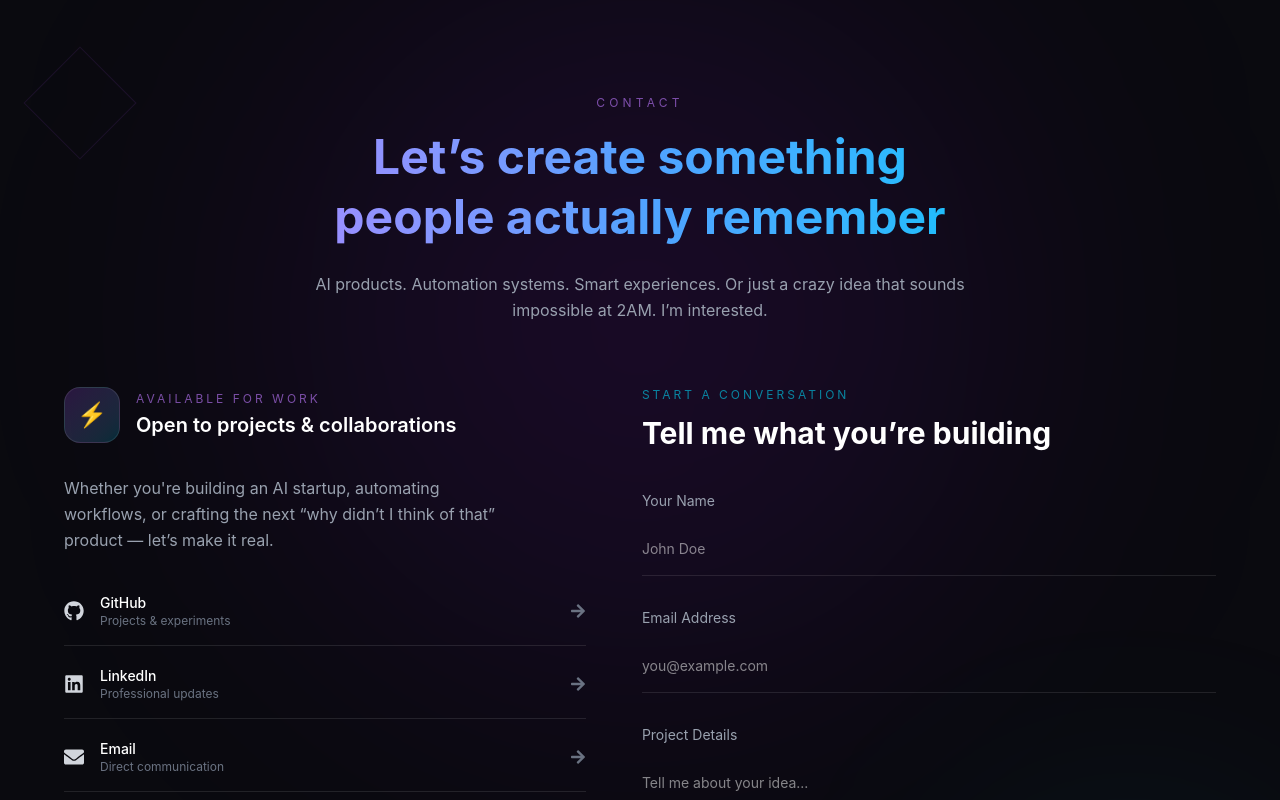
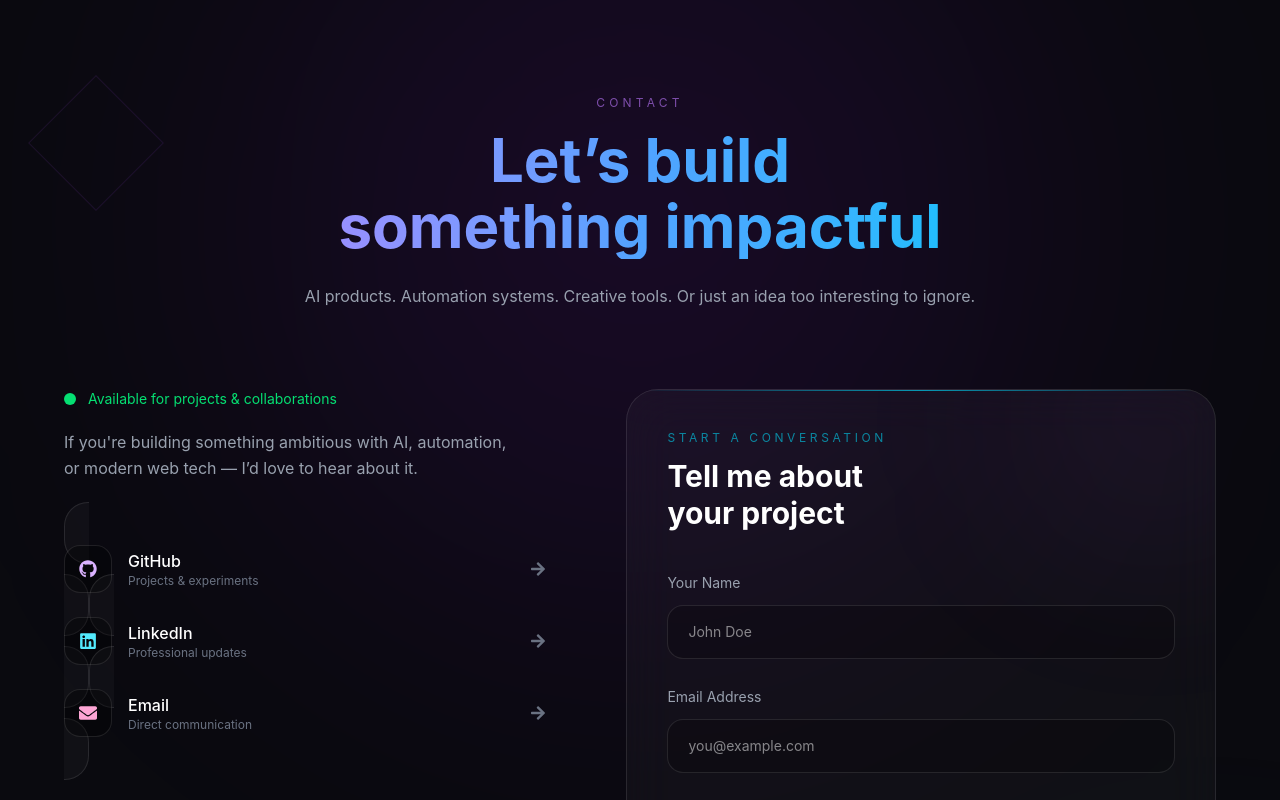
Before and after one commit to Himanshu110109/portfolio, a React (Vite) app: page / in a window 1280 px wide. Shown: the part 4300-5100 px from the top of the page. Built offline with nearby package versions, Linux system fonts and the light colour scheme.

Commit message:
Update Contact.jsx

```diff
--- a/src/components/Contact.jsx
+++ b/src/components/Contact.jsx
@@ -37,90 +37,89 @@ export default function Contact() {
     >
       {/* BACKGROUND */}
       <div className="absolute inset-0 pointer-events-none">
-        <div className="absolute top-0 left-1/2 -translate-x-1/2 w-[700px] h-[700px] bg-purple-600/10 blur-[140px] rounded-full" />
+        <div className="absolute top-[-120px] left-1/2 -translate-x-1/2 w-[750px] h-[750px] bg-purple-600/10 blur-[160px] rounded-full" />
 
-        <div className="absolute bottom-0 right-0 w-[300px] h-[300px] bg-cyan-500/10 blur-[120px] rounded-full" />
+        <div className="absolute bottom-[-100px] right-[-100px] w-[350px] h-[350px] bg-cyan-500/10 blur-[130px] rounded-full" />
 
-        <div className="absolute top-24 left-10 w-20 h-20 border border-purple-500/10 rotate-45" />
+        <div className="absolute top-32 left-12 w-24 h-24 border border-purple-500/10 rotate-45" />
 
-        <div className="absolute bottom-20 left-1/3 w-28 h-28 border border-cyan-400/10 rounded-full" />
+        <div className="absolute bottom-24 left-1/3 w-32 h-32 border border-cyan-400/10 rounded-full" />
       </div>
 
       <div className="max-w-6xl mx-auto relative z-10">
-        {/* HEADER */}
+
+        {/* TOP HEADING */}
         <motion.div
           initial={{ opacity: 0, y: 30 }}
           whileInView={{ opacity: 1, y: 0 }}
           transition={{ duration: 0.7 }}
-          className="text-center mb-16"
+          className="text-center mb-20"
         >
           <p className="text-xs uppercase tracking-[0.35em] text-purple-400/60 mb-4">
             CONTACT
           </p>
 
-          <h2 className="text-3xl sm:text-4xl md:text-5xl font-bold gradient-text leading-tight">
-            Let’s create something
+          <h2 className="text-4xl sm:text-5xl md:text-6xl font-bold leading-[1.1] gradient-text">
+            Let’s build
             <br />
-            people actually remember
+            something impactful
           </h2>
 
           <p className="max-w-2xl mx-auto text-gray-400 text-sm sm:text-base mt-6 leading-relaxed">
-            AI products. Automation systems. Smart experiences.
-            Or just a crazy idea that sounds impossible at 2AM.
-            I’m interested.
+            AI products. Automation systems. Creative tools.
+            Or just an idea too interesting to ignore.
           </p>
         </motion.div>
 
         {/* MAIN GRID */}
-        <div className="grid lg:grid-cols-[1fr_1.1fr] gap-14 items-start">
+        <div className="grid lg:grid-cols-[0.9fr_1.1fr] gap-12 lg:gap-20 items-start">
 
-          {/* LEFT SIDE */}
+          {/* LEFT */}
           <motion.div
             initial={{ opacity: 0, x: -40 }}
             whileInView={{ opacity: 1, x: 0 }}
             transition={{ duration: 0.7 }}
             className="relative"
           >
+            {/* STATUS */}
             <div className="mb-10">
-              <div className="flex items-center gap-4 mb-8">
-                <div className="w-14 h-14 rounded-2xl bg-gradient-to-br from-purple-500/20 to-cyan-500/20 border border-white/10 flex items-center justify-center text-2xl">
-                  ⚡
+              <div className="flex items-center gap-3 mb-5">
+                <div className="relative flex h-3 w-3">
+                  <span className="animate-ping absolute inline-flex h-full w-full rounded-full bg-green-400 opacity-75" />
+                  <span className="relative inline-flex rounded-full h-3 w-3 bg-green-400" />
                 </div>
 
-                <div>
-                  <p className="text-xs uppercase tracking-[0.25em] text-purple-400/60 mb-1">
-                    AVAILABLE FOR WORK
+                <p className="text-sm text-green-400">
+                  Available for projects & collaborations
                 </p>
-
-                  <h3 className="text-xl font-semibold text-white">
-                    Open to projects & collaborations
-                  </h3>
-                </div>
               </div>
 
               <p className="text-gray-400 leading-relaxed text-sm sm:text-base max-w-md">
-                Whether you're building an AI startup, automating workflows,
-                or crafting the next “why didn’t I think of that” product —
-                let’s make it real.
+                If you're building something ambitious with AI,
+                automation, or modern web tech —
+                I’d love to hear about it.
               </p>
             </div>
 
-            {/* SOCIALS */}
+            {/* SOCIAL STACK */}
             <div className="space-y-5">
 
               <a
                 href="https://github.com/Himanshu110109"
                 target="_blank"
                 rel="noreferrer"
-                className="group flex items-center justify-between border-b border-white/10 pb-4 hover:border-purple-500/40 transition-all duration-300"
+                className="group relative overflow-hidden rounded-3xl border border-white/10 bg-white/[0.03] backdrop-blur-md px-6 py-5 hover:border-purple-500/40 transition-all duration-300"
               >
+                <div className="absolute inset-0 bg-gradient-to-r from-purple-500/0 via-purple-500/5 to-cyan-500/0 opacity-0 group-hover:opacity-100 transition duration-500" />
+
+                <div className="relative z-10 flex items-center justify-between">
                   <div className="flex items-center gap-4">
-                  <div className="text-xl text-gray-300 group-hover:text-purple-400 transition">
+                    <div className="w-12 h-12 rounded-2xl bg-black/30 border border-white/10 flex items-center justify-center text-lg text-purple-300">
                       <FaGithub />
                     </div>
 
                     <div>
-                    <p className="text-white text-sm font-medium">
+                      <p className="text-white font-medium">
                         GitHub
                       </p>
 
@@ -131,21 +130,25 @@ export default function Contact() {
                   </div>
 
                   <FaArrowRight className="text-gray-500 group-hover:text-purple-400 group-hover:translate-x-1 transition-all" />
+                </div>
               </a>
 
               <a
                 href="https://www.linkedin.com/in/himanshu-chandani-9a91b13b7/"
                 target="_blank"
                 rel="noreferrer"
-                className="group flex items-center justify-between border-b border-white/10 pb-4 hover:border-cyan-500/40 transition-all duration-300"
+                className="group relative overflow-hidden rounded-3xl border border-white/10 bg-white/[0.03] backdrop-blur-md px-6 py-5 hover:border-cyan-500/40 transition-all duration-300"
               >
+                <div className="absolute inset-0 bg-gradient-to-r from-cyan-500/0 via-cyan-500/5 to-blue-500/0 opacity-0 group-hover:opacity-100 transition duration-500" />
+
+                <div className="relative z-10 flex items-center justify-between">
                   <div className="flex items-center gap-4">
-                  <div className="text-xl text-gray-300 group-hover:text-cyan-400 transition">
+                    <div className="w-12 h-12 rounded-2xl bg-black/30 border border-white/10 flex items-center justify-center text-lg text-cyan-300">
                       <FaLinkedin />
                     </div>
 
                     <div>
-                    <p className="text-white text-sm font-medium">
+                      <p className="text-white font-medium">
                         LinkedIn
                       </p>
 
@@ -156,19 +159,23 @@ export default function Contact() {
                   </div>
 
                   <FaArrowRight className="text-gray-500 group-hover:text-cyan-400 group-hover:translate-x-1 transition-all" />
+                </div>
               </a>
 
               <a
                 href="mailto:himanshu110109@gmail.com"
-                className="group flex items-center justify-between border-b border-white/10 pb-4 hover:border-pink-500/40 transition-all duration-300"
+                className="group relative overflow-hidden rounded-3xl border border-white/10 bg-white/[0.03] backdrop-blur-md px-6 py-5 hover:border-pink-500/40 transition-all duration-300"
               >
+                <div className="absolute inset-0 bg-gradient-to-r from-pink-500/0 via-pink-500/5 to-purple-500/0 opacity-0 group-hover:opacity-100 transition duration-500" />
+
+                <div className="relative z-10 flex items-center justify-between">
                   <div className="flex items-center gap-4">
-                  <div className="text-xl text-gray-300 group-hover:text-pink-400 transition">
+                    <div className="w-12 h-12 rounded-2xl bg-black/30 border border-white/10 flex items-center justify-center text-lg text-pink-300">
                       <FaEnvelope />
                     </div>
 
                     <div>
-                    <p className="text-white text-sm font-medium">
+                      <p className="text-white font-medium">
                         Email
                       </p>
 
@@ -179,34 +186,42 @@ export default function Contact() {
                   </div>
 
                   <FaArrowRight className="text-gray-500 group-hover:text-pink-400 group-hover:translate-x-1 transition-all" />
+                </div>
               </a>
 
             </div>
           </motion.div>
 
-          {/* RIGHT SIDE FORM */}
+          {/* FORM */}
           <motion.form
             onSubmit={handleSubmit}
             initial={{ opacity: 0, x: 40 }}
             whileInView={{ opacity: 1, x: 0 }}
             transition={{ duration: 0.7 }}
-            className="relative"
+            className="relative rounded-[32px] border border-white/10 bg-white/[0.03] backdrop-blur-xl p-7 sm:p-10 overflow-hidden"
           >
+            {/* GLOW */}
+            <div className="absolute top-0 left-0 w-full h-px bg-gradient-to-r from-transparent via-cyan-400/70 to-transparent" />
+
+            <div className="absolute -top-20 right-[-50px] w-[220px] h-[220px] bg-purple-500/10 blur-[100px] rounded-full" />
+
             <input type="hidden" name="_captcha" value="false" />
             <input type="hidden" name="_template" value="table" />
             <input type="text" name="_honey" style={{ display: "none" }} />
 
-            <div className="mb-10">
-              <p className="text-xs uppercase tracking-[0.25em] text-cyan-400/60 mb-3">
+            <div className="mb-10 relative z-10">
+              <p className="text-xs uppercase tracking-[0.3em] text-cyan-400/60 mb-3">
                 START A CONVERSATION
               </p>
 
-              <h3 className="text-2xl sm:text-3xl font-bold text-white">
-                Tell me what you’re building
+              <h3 className="text-2xl sm:text-3xl font-bold text-white leading-tight">
+                Tell me about
+                <br />
+                your project
               </h3>
             </div>
 
-            <div className="space-y-8">
+            <div className="space-y-7 relative z-10">
 
               <div>
                 <label className="text-sm text-gray-400 mb-3 block">
@@ -218,7 +233,7 @@ export default function Contact() {
                   name="name"
                   required
                   placeholder="John Doe"
-                  className="w-full bg-transparent border-b border-white/10 py-4 outline-none focus:border-purple-500/50 transition text-sm"
+                  className="w-full rounded-2xl border border-white/10 bg-black/20 px-5 py-4 outline-none focus:border-purple-500/50 transition text-sm"
                 />
               </div>
 
@@ -232,7 +247,7 @@ export default function Contact() {
                   name="email"
                   required
                   placeholder="you@example.com"
-                  className="w-full bg-transparent border-b border-white/10 py-4 outline-none focus:border-cyan-500/50 transition text-sm"
+                  className="w-full rounded-2xl border border-white/10 bg-black/20 px-5 py-4 outline-none focus:border-cyan-500/50 transition text-sm"
                 />
               </div>
 
@@ -246,15 +261,15 @@ export default function Contact() {
                   required
                   rows="5"
                   placeholder="Tell me about your idea..."
-                  className="w-full bg-transparent border-b border-white/10 py-4 outline-none focus:border-pink-500/50 transition text-sm resize-none"
+                  className="w-full rounded-2xl border border-white/10 bg-black/20 px-5 py-4 outline-none focus:border-pink-500/50 transition text-sm resize-none"
                 />
               </div>
 
               <button
                 type="submit"
-                className="group relative overflow-hidden mt-6 px-8 py-4 rounded-full bg-gradient-to-r from-purple-600 to-blue-500 hover:scale-[1.02] active:scale-[0.98] transition-all duration-300 text-sm font-medium"
+                className="group relative overflow-hidden w-full rounded-2xl py-4 font-medium bg-gradient-to-r from-purple-600 to-blue-500 hover:scale-[1.01] active:scale-[0.99] transition-all duration-300"
               >
-                <span className="relative z-10 flex items-center gap-2">
+                <span className="relative z-10 flex items-center justify-center gap-2">
                   Send Message
                   <FaArrowRight className="group-hover:translate-x-1 transition-transform" />
                 </span>
```
Lines whose indentation alone changed are shown as unchanged.
